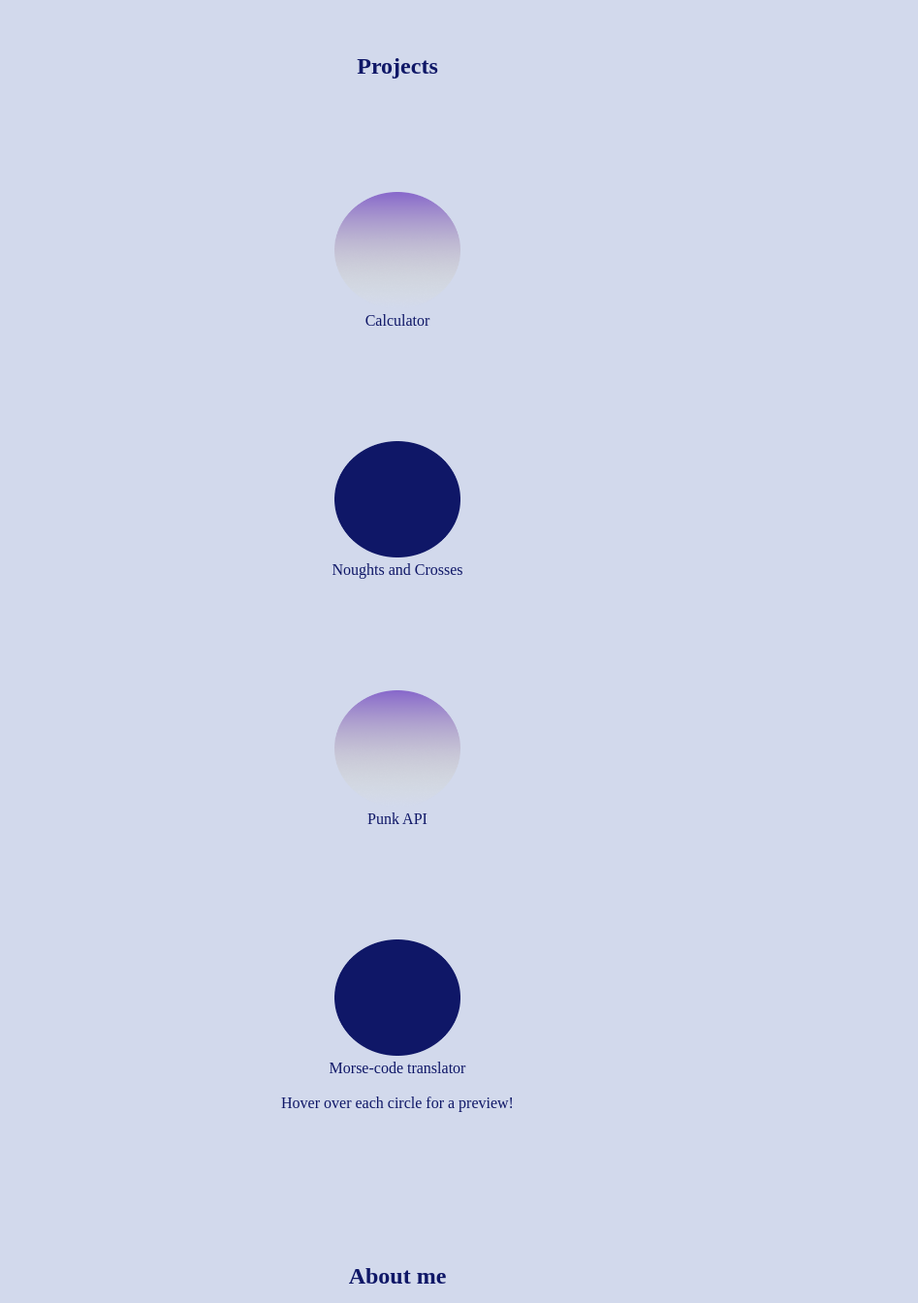
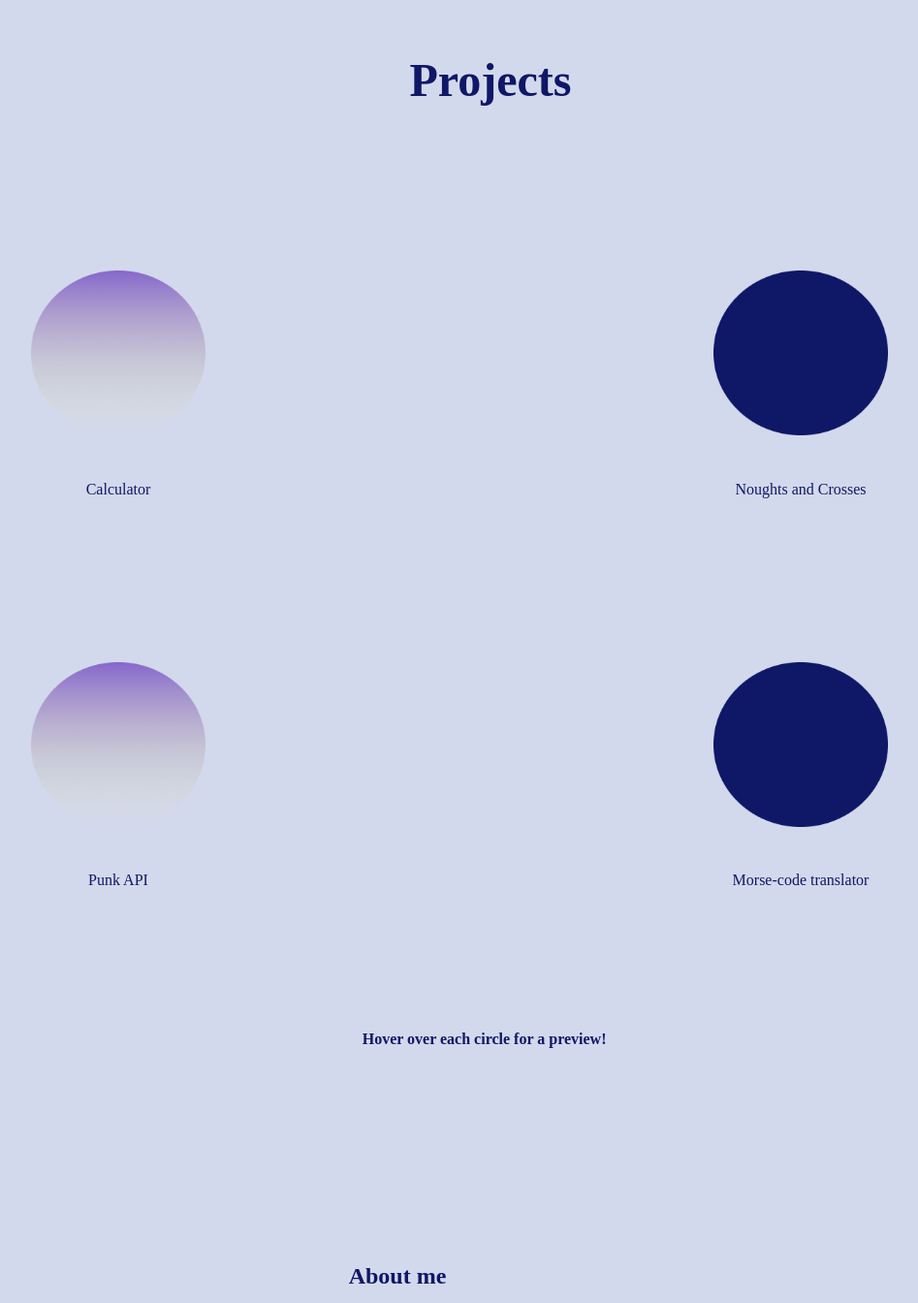
Before and after one commit to Ankita-Manmoandas/portfolio, a React (Create React App) app: page / in a window 1280 px wide. Shown: the part 2502-3846 px from the top of the page at 97% size, without its empty margins (230-1177 px from the left). Built offline with nearby package versions, Linux system fonts and the light colour scheme; the HTML template or start-up script is replaced by a standard one; a web font is replaced by a local one.

Commit message:
media query iPad for project section

```diff
--- a/src/components/ProjectsCircle/ProjectsCircle.scss
+++ b/src/components/ProjectsCircle/ProjectsCircle.scss
@@ -12,6 +12,7 @@
     height: 100px;
     width: 110px;
     margin-top: 4%;
+    margin-bottom: 6%;
   }
 }
 
@@ -30,3 +31,21 @@
 
 
 }
+
+
+@media screen  and (min-width: $medium-screen-width), screen and (min-height:$medium-screen-height) {
+  .project-circles {
+    margin-top: 20%;
+
+
+
+    &__img {
+      height: 170px;
+      width: 180px;
+      margin-top: 4%;
+
+    }
+  }
+
+
+}
--- a/src/containers/projects/Projects.jsx
+++ b/src/containers/projects/Projects.jsx
@@ -12,7 +12,9 @@ const Projects = () => {
 
 
   return <div className="projects">
-  <h2> Projects</h2>
+      <h2 className="projects__header"> Projects</h2>
+
+      <div className="projects__content">
   <ProjectsCircle
   defaultCircle = {PurpleCircle}
   projectCircle= {Calculator} projectName="Calculator" />
@@ -20,8 +22,8 @@ const Projects = () => {
   <ProjectsCircle  defaultCircle = {PurpleCircle} projectCircle={punk} projectName="Punk API" />
   <ProjectsCircle  defaultCircle = {darkBlue} projectCircle={morse} projectName="Morse-code translator"  />
   <br />
-
-  <p className="projects_instruction">Hover over each circle for a preview!</p>
+  </div>
+  <h4 className="projects__instruction">Hover over each circle for a preview!</h4>
 
 
   </div>
--- a/src/containers/projects/Projects.scss
+++ b/src/containers/projects/Projects.scss
@@ -29,3 +29,32 @@
 
 
 }
+
+
+
+@media screen  and (min-width: $medium-screen-width), screen and (min-height:$medium-screen-height) {
+  .projects {
+    margin-top: 40%;
+
+
+
+   &__header{
+    font-size:xxx-large;
+    margin-left: 15%;
+   }
+
+   &__content {
+  display: grid;
+  grid-template-columns: auto auto;
+  width: 110vw;
+   }
+
+   &__instruction {
+   margin-left: 14%;
+   margin-top: 10%;
+   }
+  }
+
+
+
+}
```
